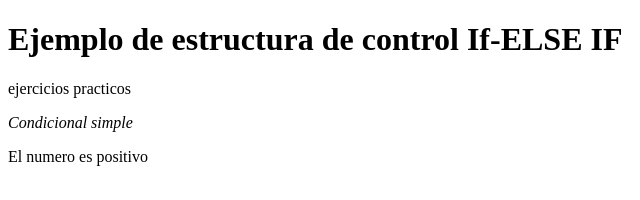
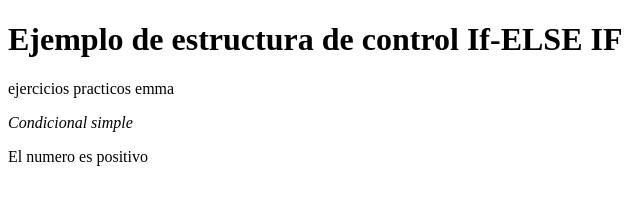
Before and after one commit to emmapadiila/seccion-11, a plain HTML site: page index.html in a window 1280 px wide. Shown: the full height of the page, 0-640 px from the left. Drawn offline with Linux system fonts and the light colour scheme.

Commit message:
funcion 2

```diff
--- a/index.html
+++ b/index.html
@@ -7,7 +7,7 @@
 </head>
 <body>
     <h1>Ejemplo de estructura de control If-ELSE IF</h1>
-    <p>ejercicios practicos</p>
+    <p>ejercicios practicos emma</p>
 
  <p style ="font-style: italic;">Condicional simple</p>
  <script>
```
